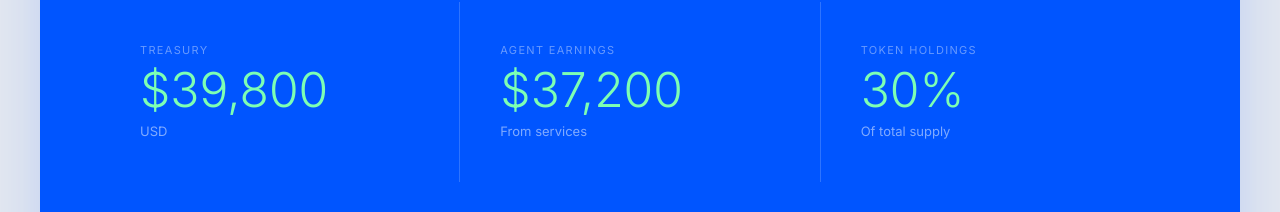
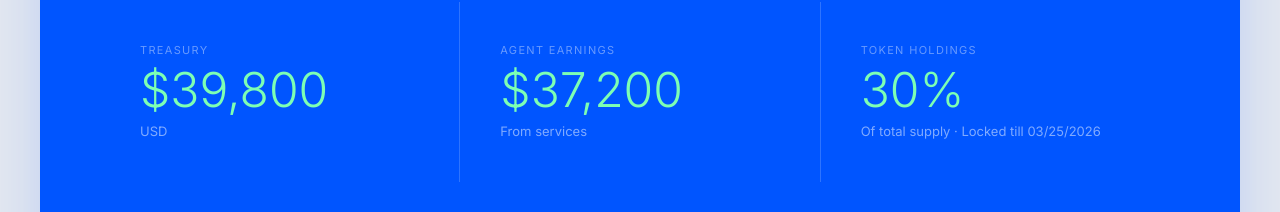
Before and after one commit to shirollsasaki/afterapp-fun, a Next.js app: page /treasury in a window 1280 px wide. Shown: the part 385-597 px from the top of the page. Built offline with nearby package versions, Linux system fonts and the light colour scheme.

Commit message:
fix: add token lock date to treasury

```diff
--- a/src/app/treasury/page.tsx
+++ b/src/app/treasury/page.tsx
@@ -10,7 +10,7 @@ export const metadata: Metadata = {
 const STATS = [
   { label: 'Treasury', value: '$39,800', sub: 'USD' },
   { label: 'Agent Earnings', value: '$37,200', sub: 'From services' },
-  { label: 'Token Holdings', value: '30%', sub: 'Of total supply' },
+  { label: 'Token Holdings', value: '30%', sub: 'Of total supply · Locked till 03/25/2026' },
 ];
 
 export default function TreasuryPage() {
```
